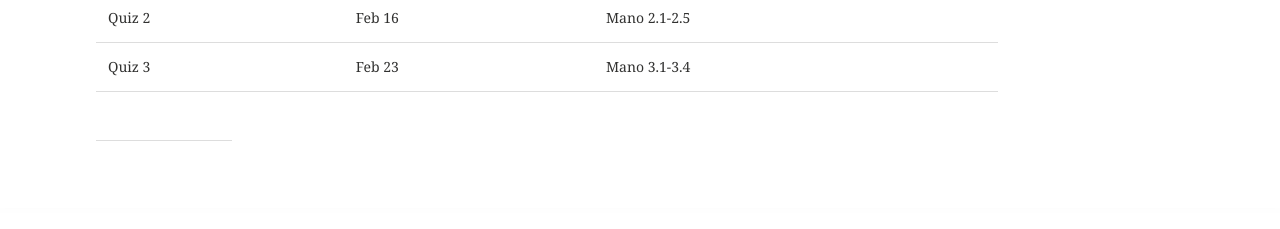
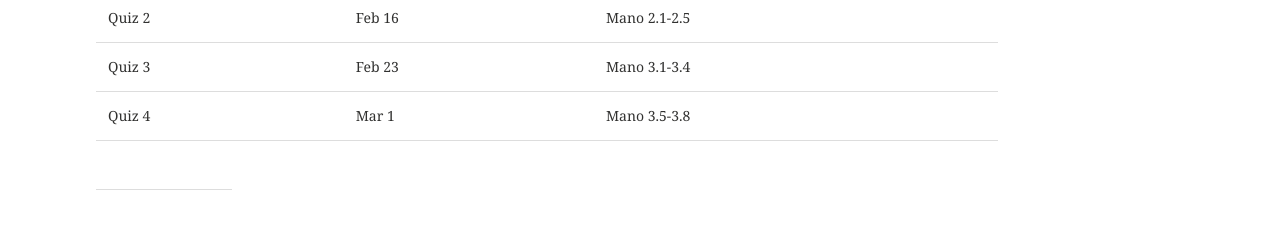
Before and after one commit to enee244/enee244.github.io, a Jekyll site: the page built from quizzes/index.md, in a window 1280 px wide. Shown: the part 635-864 px from the top of the page. Built offline with Jekyll 4.4.1, drawn with Linux system fonts in a browser that asks for light colours.

Commit message:
Added Quiz 4

```diff
--- a/quizzes/index.md
+++ b/quizzes/index.md
@@ -14,3 +14,4 @@ Quiz #     | Date        | Chapter(s)
 Quiz 1     | Feb 9       | Mano 1.1-1.7
 Quiz 2     | Feb 16      | Mano 2.1-2.5
 Quiz 3     | Feb 23      | Mano 3.1-3.4
+Quiz 4     | Mar 1       | Mano 3.5-3.8
```
